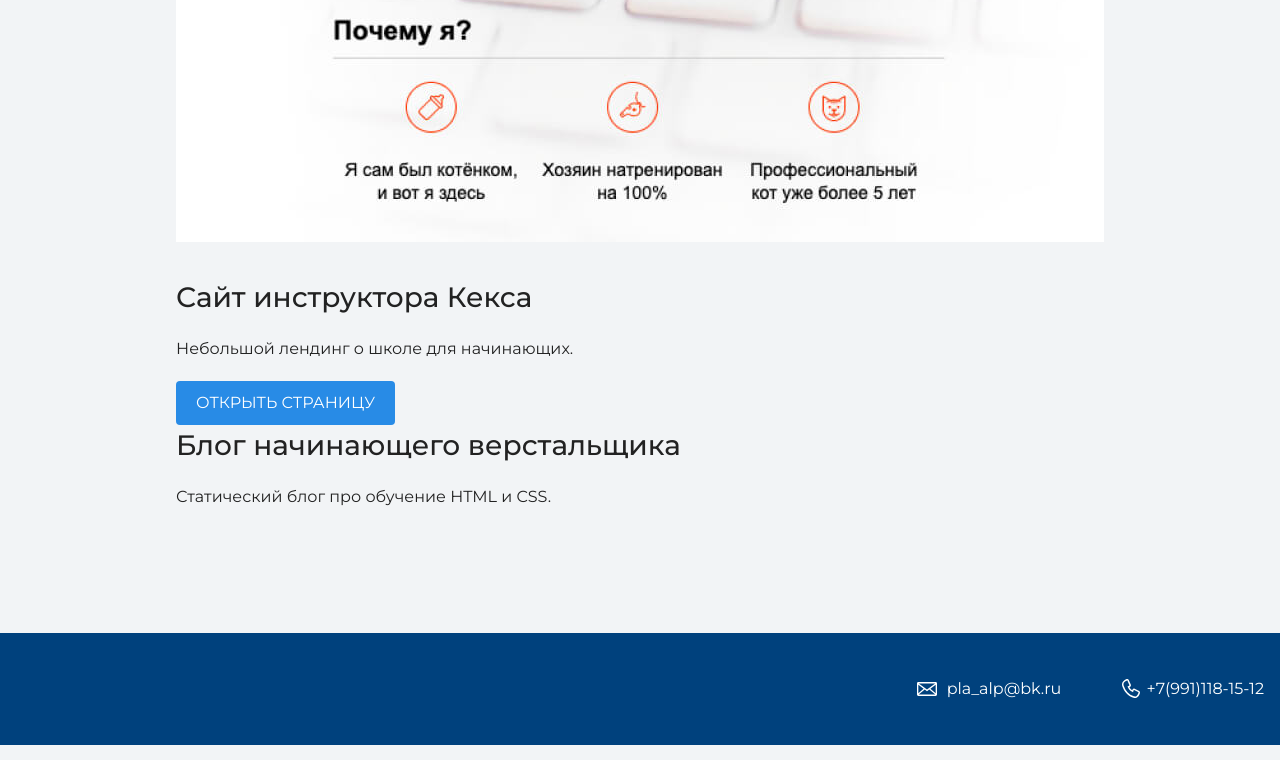
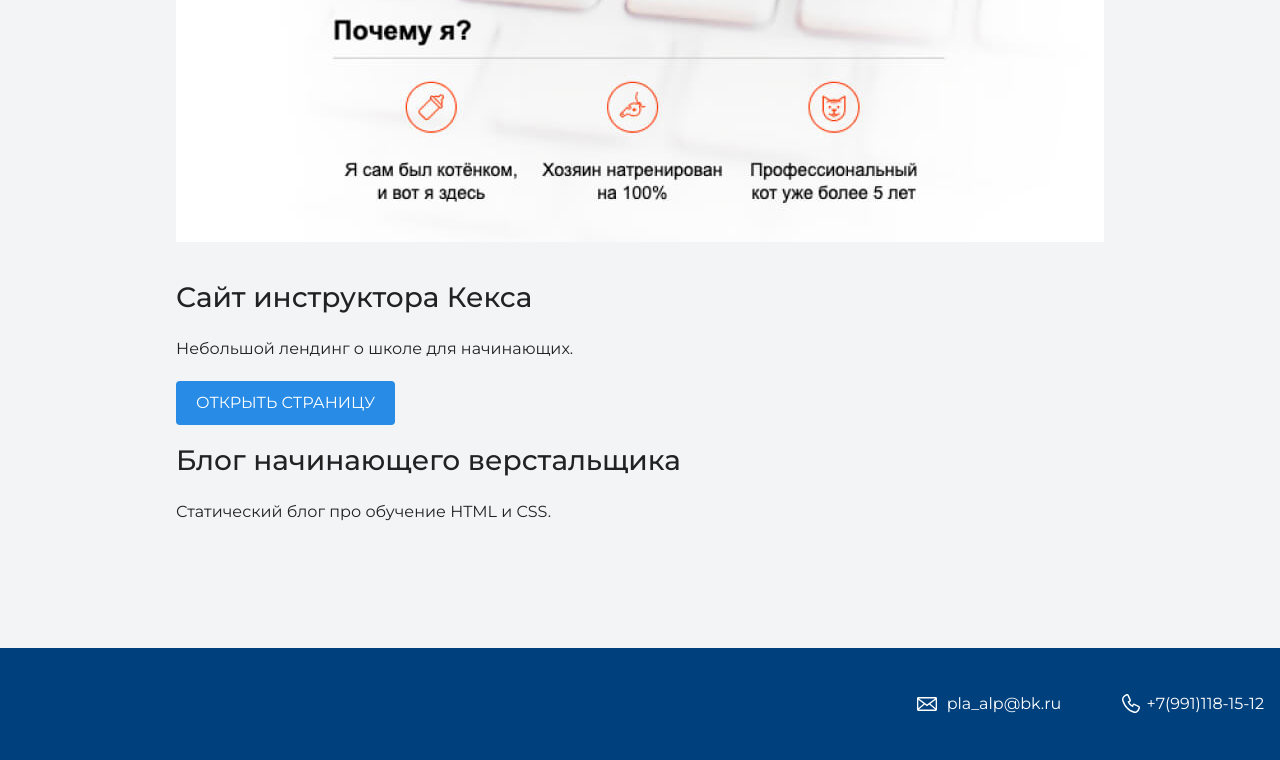
Before and after one commit to LianaBazhenova/first-portfolio, a plain HTML site: page index.html in a window 1280 px wide. Shown: the part 2565-3325 px from the top of the page. Drawn offline with nearby package versions, Linux system fonts and the light colour scheme.

Commit message:
add class padding-top

```diff
--- a/index.html
+++ b/index.html
@@ -49,7 +49,7 @@
           <h3>Сайт инструктора Кекса</h3>
           <p>Небольшой лендинг о школе для начинающих.</p>
           <a class="button" href="source/index.html">Открыть страницу</a>
-          <h3>Блог начинающего верстальщика</h3>
+          <h3 class="h3-padding">Блог начинающего верстальщика</h3>
           <p>Статический блог про обучение HTML и CSS.</p>
       </div>
     </section>
--- a/style.css
+++ b/style.css
@@ -169,6 +169,14 @@ body {
   color: #ffffff;
 }
 
+.h3-padding{
+padding-top: 15px;
+
+
+}
+
+
+
 .page-footer {
   padding: 40px 0;
   background-color: #00417d;
```
